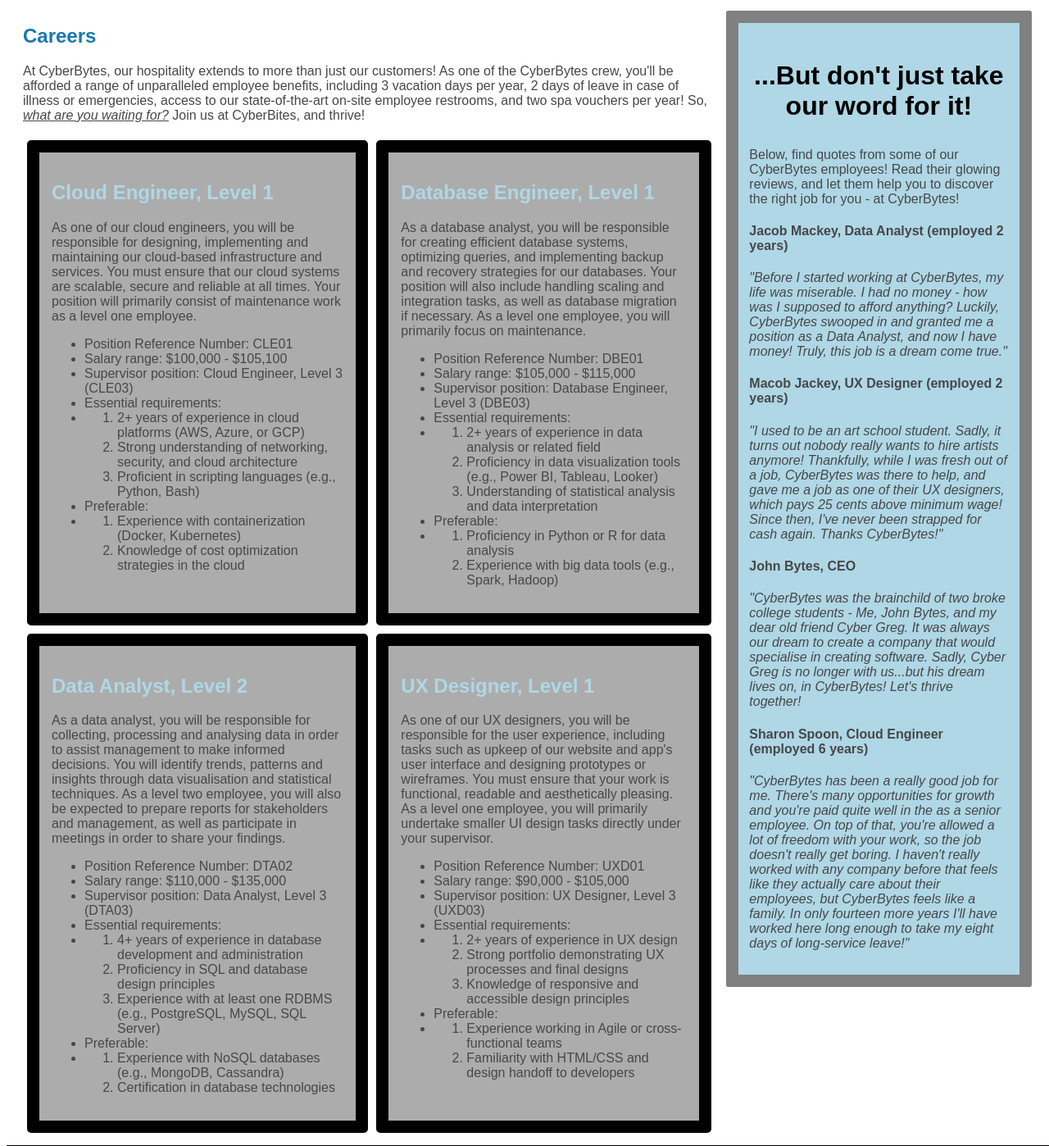
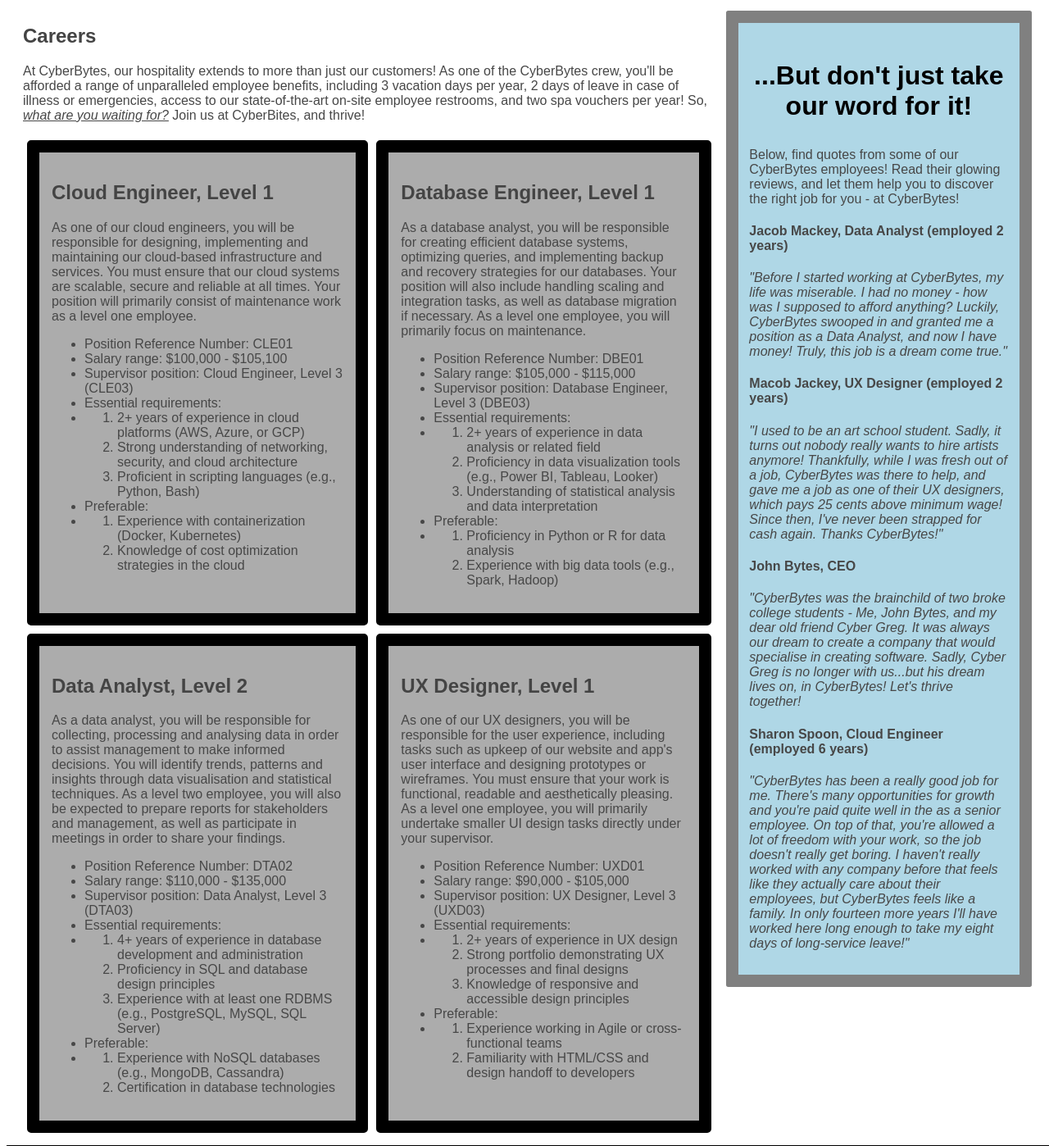
Before and after one commit to WilkiSwin406/WebTechAssignment1, a PHP site: page /project1/jobs.html in a window 1280 px wide. Shown: the part 112-1510 px from the top of the page at 82% size. Run offline with PHP 8.4, Linux system fonts and the light colour scheme.

Commit message:
made headings higher-contrast

```diff
--- a/project1/jobs.html
+++ b/project1/jobs.html
@@ -42,7 +42,7 @@
 
     <section class="jobs-body">
 
-        <h1>Careers</h1>
+        <h2>Careers</h2>
         <p>At CyberBytes, our hospitality extends to more than just our customers! As one of the CyberBytes crew, you'll be afforded a range of unparalleled employee benefits, including 3 vacation days per year, 2 days of leave in case of illness or emergencies, access to our state-of-the-art on-site employee restrooms, and two spa vouchers per year! So, <em><u>what are you waiting for?</u></em> Join us at CyberBites, and thrive!</p>
         <section class="jobs-tiles">
 
--- a/styles/styles.css
+++ b/styles/styles.css
@@ -416,6 +416,10 @@ table, th, td {
     transition: background-color 0.15s linear;
 }
 
+.jobs-body h2 { /* this makes sure headings are visible and high-contrast */
+    color: #444;
+}
+
 /* The code below handles the color transition effects when you hover over the job descriptor tiles */
 
 .jobs-descriptions:hover { /* this hover pseudo-class sets the background color to blue when the job description tiles are hovered over, and also ensures the cursor does not change */
@@ -423,11 +427,11 @@ table, th, td {
     cursor: default;
 }
 
-.jobs-descriptions:hover p, .jobs-descriptions:hover li {  /* these grouped tags set the colour of the text in jobs-descriptions when you hover over them to white */
+.jobs-descriptions:hover p, .jobs-descriptions:hover li, .jobs-descriptions:hover h2 {  /* these grouped tags set the colour of the text in jobs-descriptions when you hover over them to white */
     color: white;
 }
 
-.jobs-descriptions p, .jobs-descriptions li { /* these grouped tags provide the length of the transition from black to white of the text in jobs-descriptions when hovered over */
+.jobs-descriptions p, .jobs-descriptions li, .jobs-descriptions h2 { /* these grouped tags provide the length of the transition from black to white of the text in jobs-descriptions when hovered over */
     transition: color 0.15s linear;
 }
 
```
